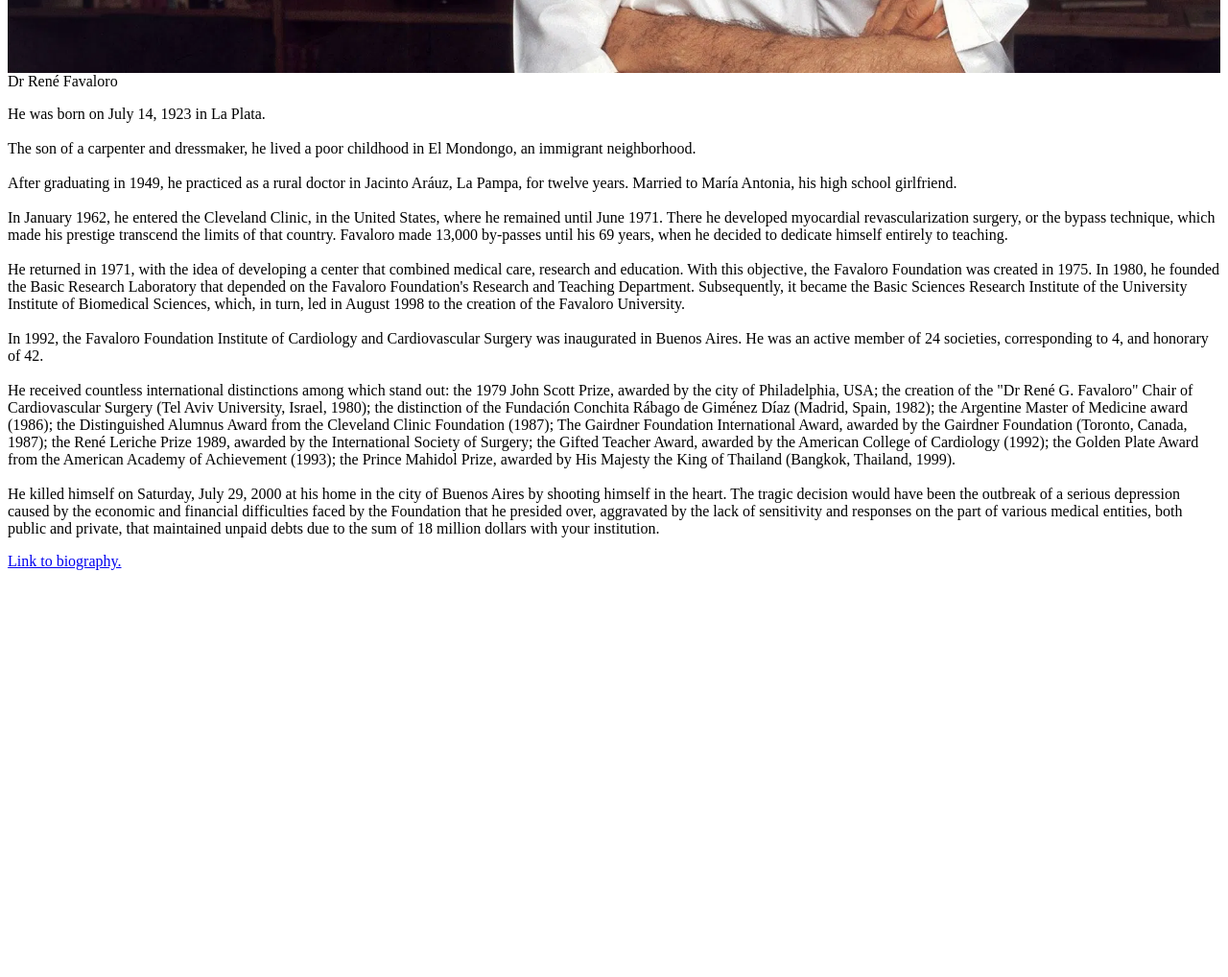
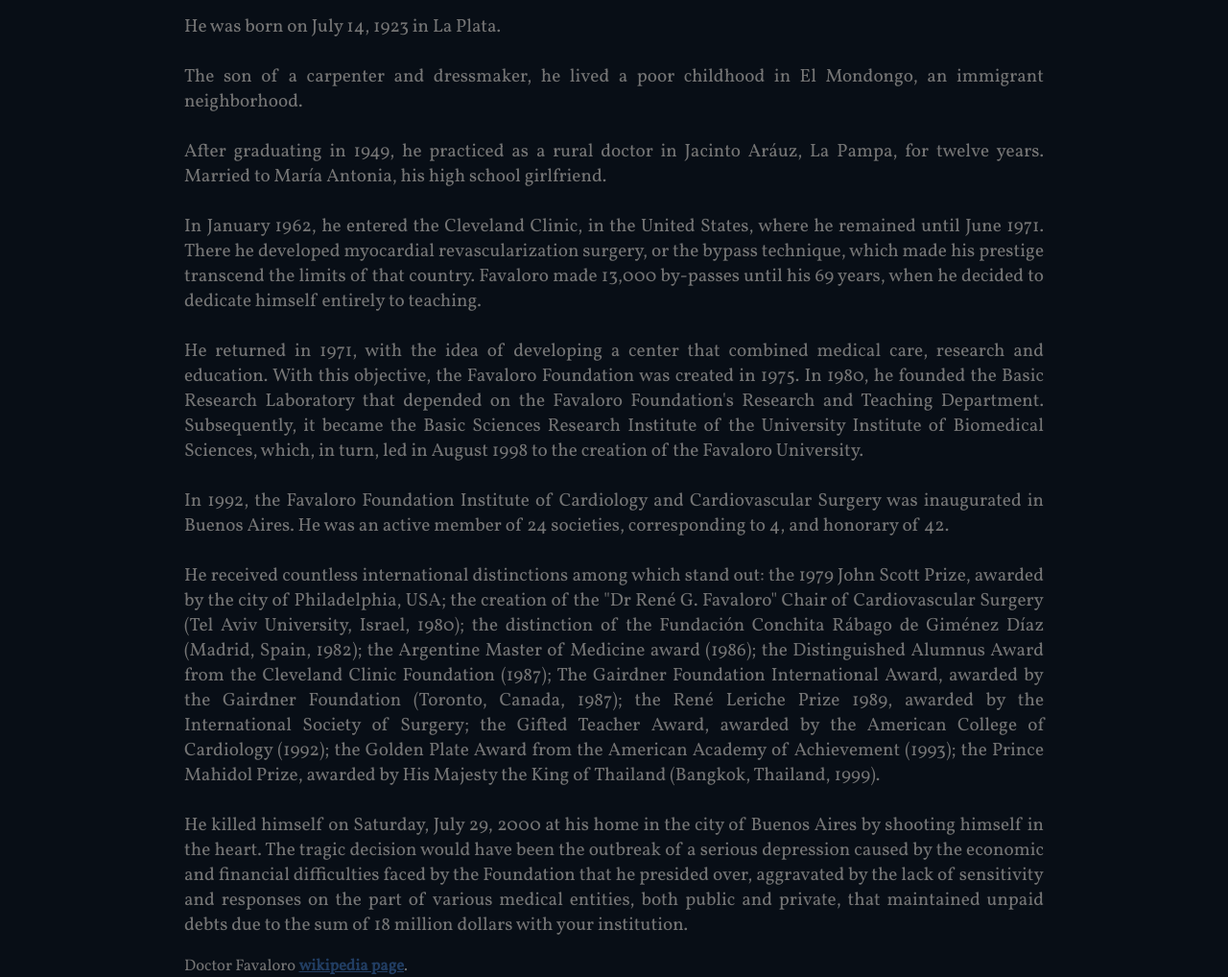
Before and after one commit to juanb86/tribute_page, a plain HTML site: page index.html in a window 1280 px wide. Shown: the part 509-1527 px from the top of the page at 96% size. Before the commit the page ends 1111 px from the top, so only its background shows below. Drawn offline with Linux system fonts and the light colour scheme.

Commit message:
Polish visual design

```diff
--- a/index.html
+++ b/index.html
@@ -2,6 +2,11 @@
 <html>
   <head>
     <title>Dr René Favaloro Tribute</title>
+    <link
+      href="https://fonts.googleapis.com/css2?family=Vollkorn&display=swap"
+      rel="stylesheet"
+      type="text/css"
+    />
     <link rel="stylesheet" href="style.css" />
   </head>
   <body>
@@ -69,12 +74,15 @@
         </p>
       </div>
       <footer>
-        <a
-          id="tribute-link"
-          href="https://es.wikipedia.org/wiki/Ren%C3%A9_Favaloro"
-          target="_blank"
-          >Link to biography.</a
-        >
+        <p>
+          Doctor Favaloro
+          <a
+            id="tribute-link"
+            href="https://es.wikipedia.org/wiki/Ren%C3%A9_Favaloro"
+            target="_blank"
+            >wikipedia page</a
+          >.
+        </p>
       </footer>
     </main>
   </body>
--- a/style.css
+++ b/style.css
@@ -1,5 +1,72 @@
+* {
+    padding: 0;
+    margin: 0;
+    box-sizing: border-box;
+    font-family: 'Vollkorn', serif;
+}
+
+body {
+    background-color: #080e16;
+}
+
+main {
+    width: 70%;
+    margin: auto;
+    display: flex;
+    flex-direction: column;
+    justify-content: space-between;
+}
+
+#title {
+    font-size: 5vw;
+    font-weight: bold;
+    margin: 2%;
+    align-self: center;
+    color: #213d62;
+    ;
+}
+
+#img-div {
+    display: flex;
+    flex-direction: column;
+}
+
 #image {
     display: block;
     max-width: 100%;
     height: auto;
 }
+
+#img-caption {
+    font-size: 1.3vw;
+    font-style: italic;
+    font-weight: bold;
+    color: #757575;
+    align-self: flex-end;
+}
+
+#tribute-info {
+    margin-top: 2%;
+    font-size: 1.5vw;
+    text-align: justify;
+    color: #757575;
+}
+
+footer {
+    margin-top: 2%;
+    font-size: 1.3vw;
+    color: #757575;
+}
+
+#tribute-link {
+    font-weight: bold;
+    color: #213d62;
+}
+
+.asd {
+    color1: #080e16;
+    color2: #15253c;
+    color3: #213d62;
+    color4: #5b5b5b;
+    color5: #757575;
+}
```
